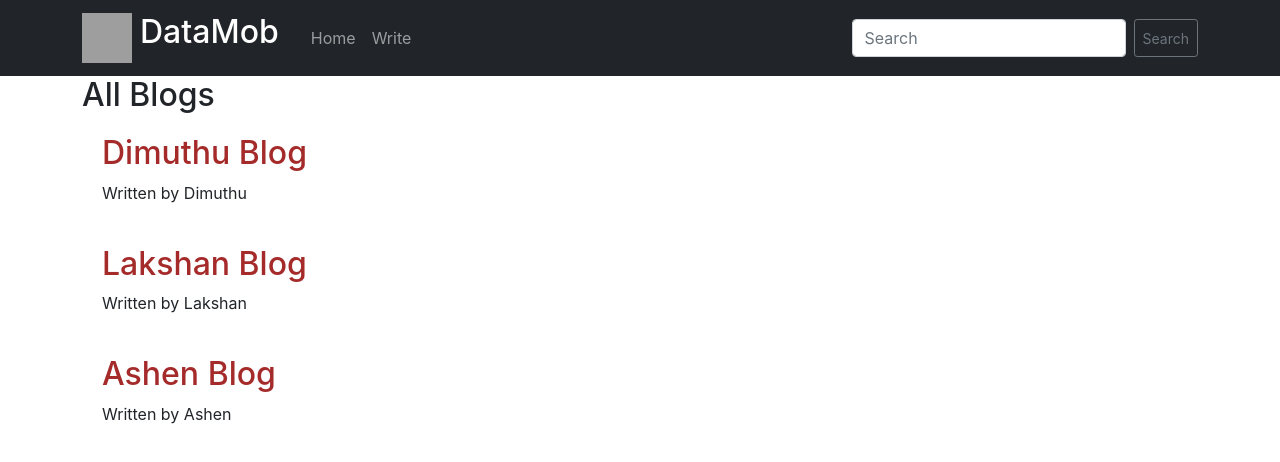
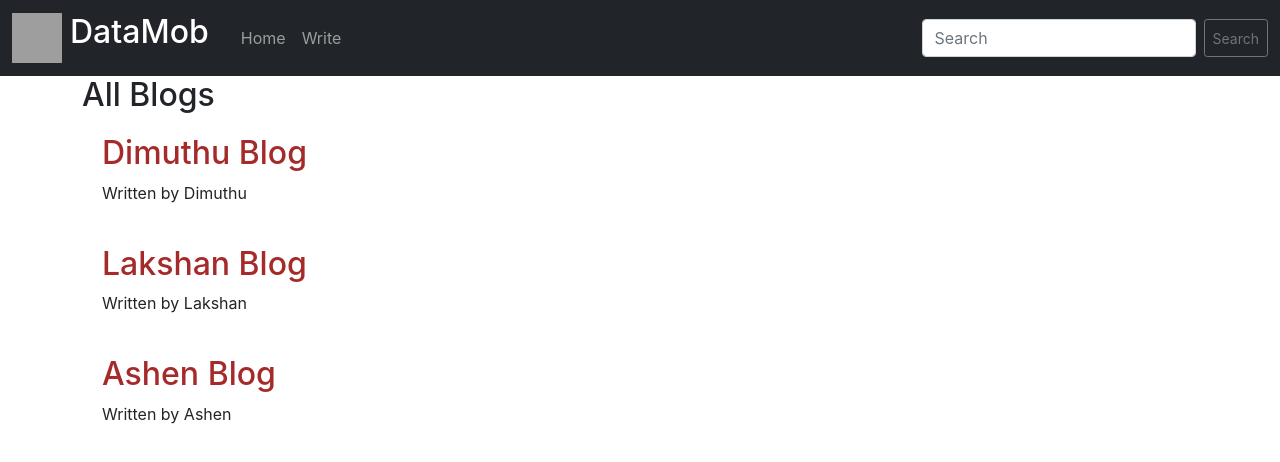
Before and after one commit to Dimuthu-10/blog-site, a React (Create React App) app: page / in a window 1280 px wide. Shown: the top 462 px of the page. Built offline with nearby package versions, Linux system fonts and the light colour scheme; data requests are answered from the project's data file; grey boxes are pictures that could not be loaded.

Commit message:
add container-fluid class

```diff
--- a/src/Components/Navbar.jsx
+++ b/src/Components/Navbar.jsx
@@ -4,7 +4,7 @@
 const Navbar = () => {
     return (
        <nav className="navbar navbar-expand-lg navbar-dark bg-dark">
-           <div className="container">
+           <div className="container-fluid">
                {/* brand name and Icon */}
                 <a className="navbar-brand " href="/">
                     <img src={Image} alt="datamob" width="50" height="50"/>
@@ -23,7 +23,7 @@
                             <a className="nav-link " aria-current="page" href="/">Home</a>
                         </li>
                         <li className="nav-item" >
-                            <a className="nav-link " aria-current="page" href="/">Write</a>
+                            <a className="nav-link " aria-current="page" href="/newBlog">Write</a>
                         </li>
                     </ul>
                 </div>
```
